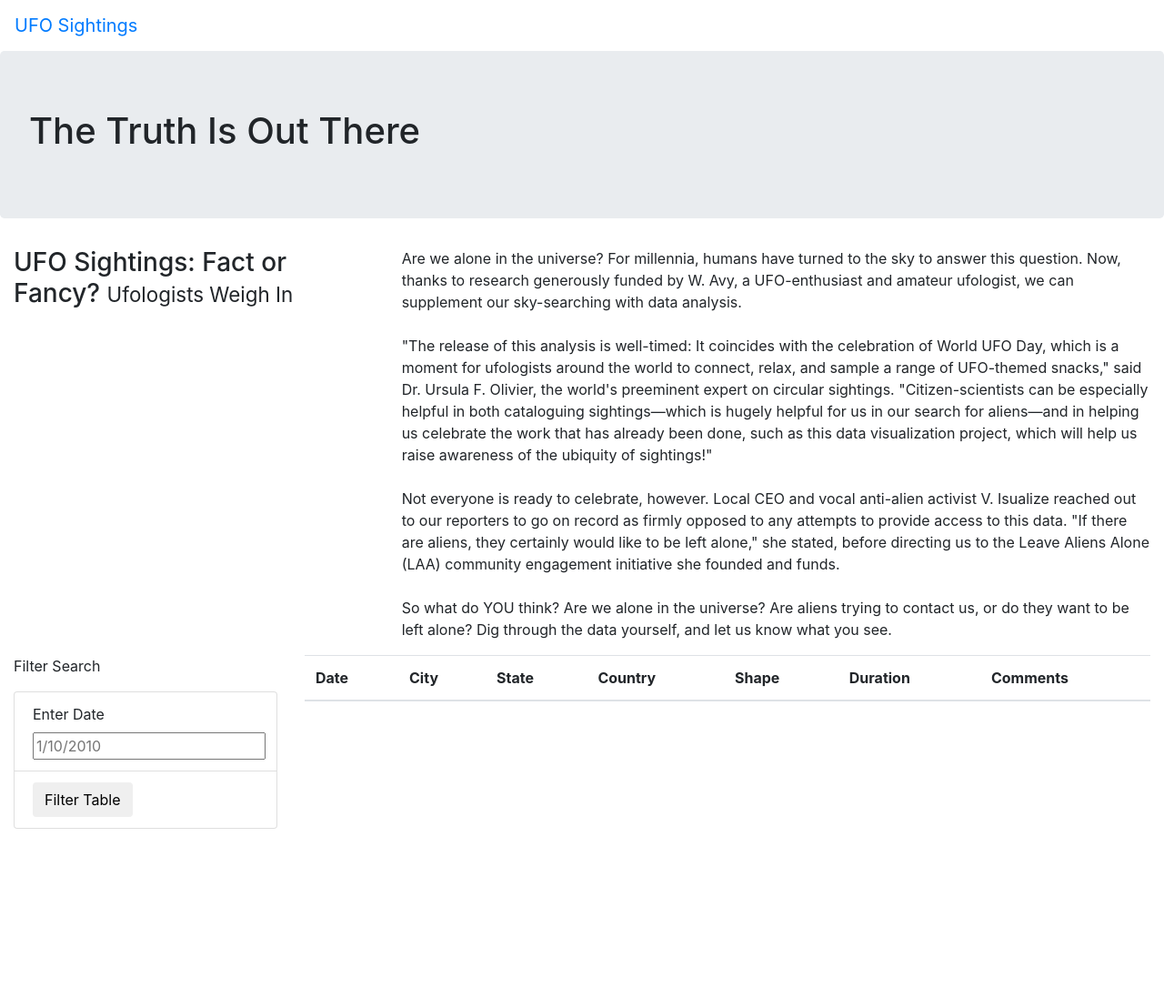
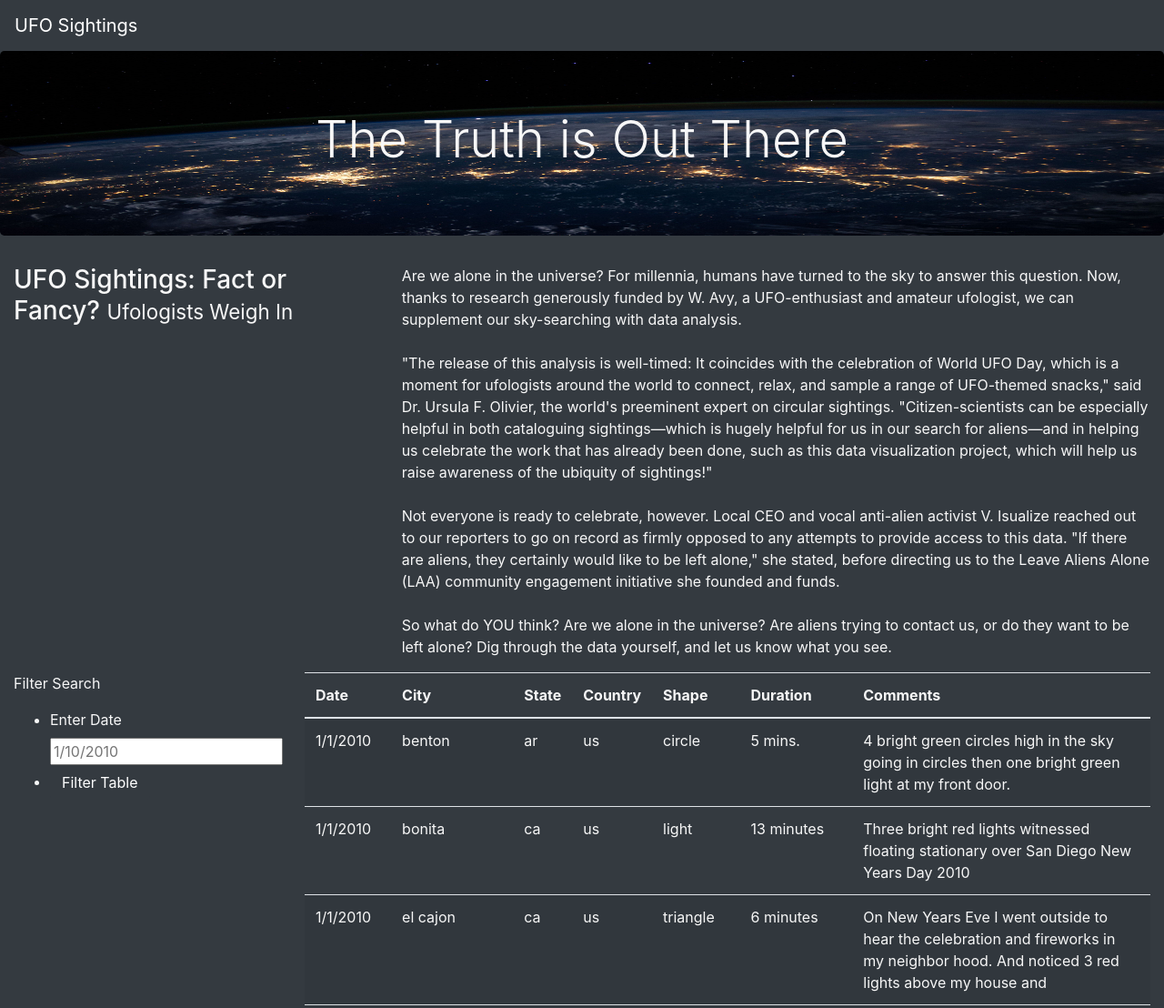
Before and after one commit to kyliehefner/UFOs, a plain HTML site: page index.html in a window 1280 px wide. Shown: the top 1108 px of the page at 91% size. Before the commit the page ends 911 px from the top, so only its background shows below. Drawn offline with nearby package versions, Linux system fonts and the light colour scheme.

Commit message:
Added data and CSS

```diff
--- a/index.html
+++ b/index.html
@@ -14,16 +14,16 @@
 	/>
 	<link rel="stylesheet" href="static/css/style.css">
 </head>
-<body>
+<body class="bg-dark">
 	<div class="wrapper">
 		<!-- Create navigation bar that will expand with screen size -->
-		<nav class="navbar navbar-expand-lg">
+		<nav class="navbar navbar-dark bg-dark navbar-expand-lg">
 			<!-- Link to reload page. "Navbar-brand" provides default styling. -->
 			<a class="navbar-brand" href="index.html">UFO Sightings</a>
 		</nav>
 		<!-- Create a large header -->
 		<div class="jumbotron">
-			<h1>The Truth Is Out There</h1>
+			<h1 class="display-4">The Truth is Out There</h1>
 		</div>
 		<!-- Create resizable container for article title and paragraph -->
 		<div class="container-fluid">
@@ -45,18 +45,18 @@
 			<div class="row">
 				<!-- Filters for the table -->
 				<div class="col-md-3">
-					<form>
+					<form class="bg-dark">
 						<p>Filter Search</p>
 						<!-- Unordered list and list items with bootstrap styling -->
-						<ul class="list-group">
-							<li class="list-group-item">
+						<ul class="bg-dark">
+							<li class="bg-dark">
 								<!-- Input box -->
 								<label for="date">Enter Date</label>
 								<input type="text" placeholder="1/10/2010" id="datetime" />
 							</li>
-							<li class="list-group-item">
+							<li class="bg-dark">
 								<!-- Button to filter data -->
-								<button id="filter-btn" type="button" class="btn btn-default">Filter Table</button>
+								<button id="filter-btn" type="button" class="btn btn-dark">Filter Table</button>
 							</li>
 						</ul>
 					</form>
@@ -82,5 +82,9 @@
 			</div>
 		  </div>
 	</div>
+	<!-- Run Javascript files -->
+	<script src="https://cdnjs.cloudflare.com/ajax/libs/d3/4.11.0/d3.js"></script>
+ 	<script src="static/js/data.js"></script>
+	<script src="static/js/app.js"></script>
 </body>
 </html>
--- a/static/css/style.css
+++ b/static/css/style.css
@@ -0,0 +1,9 @@
+body {
+    color: #f7f7f7;
+}
+
+.jumbotron {
+    background-image: url("../images/nasa.jpg");
+    background-size: 100% 100%;
+    text-align: center;
+}
```
Also changed, not shown: static/images/nasa.jpg (added).
